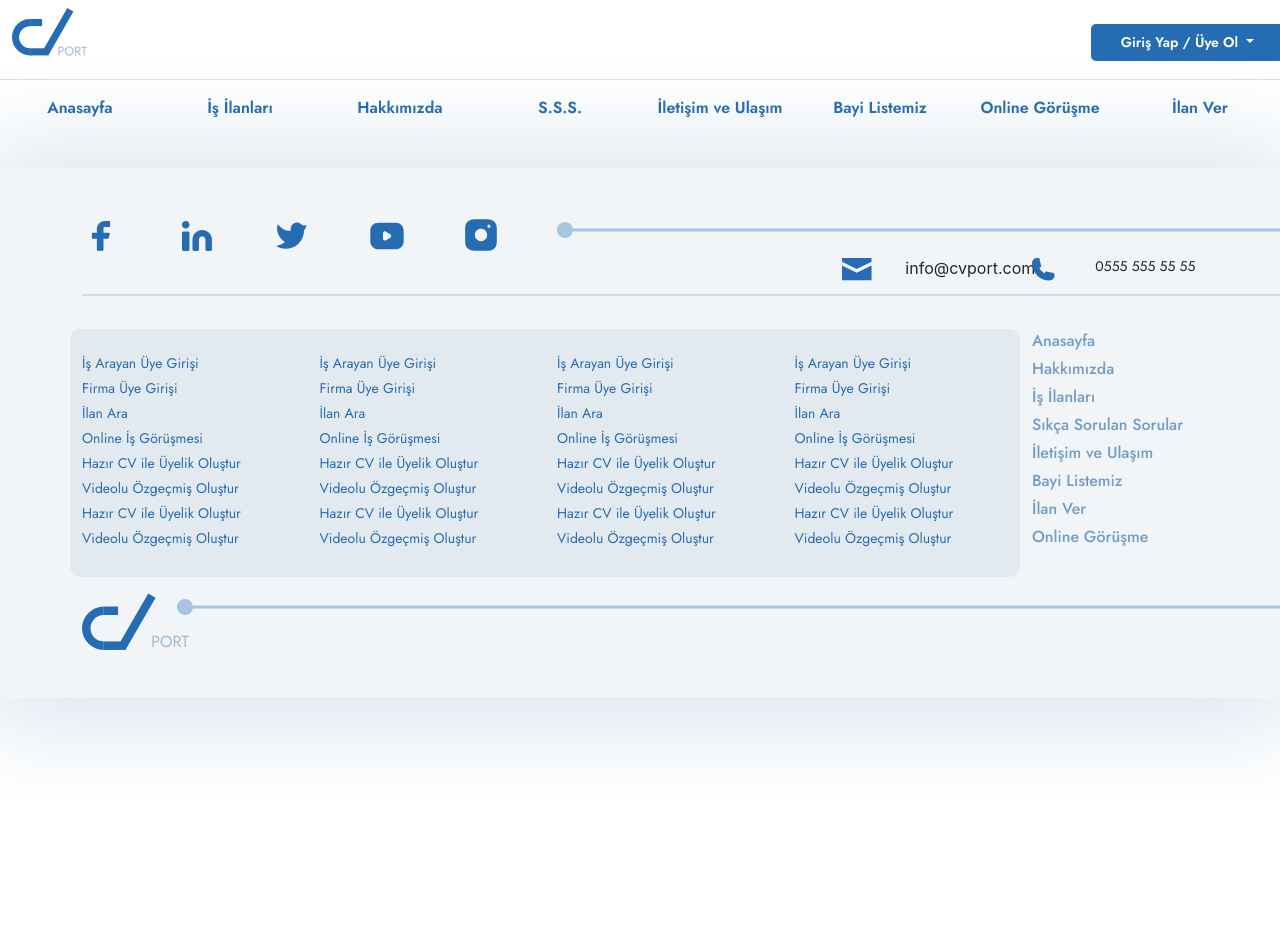
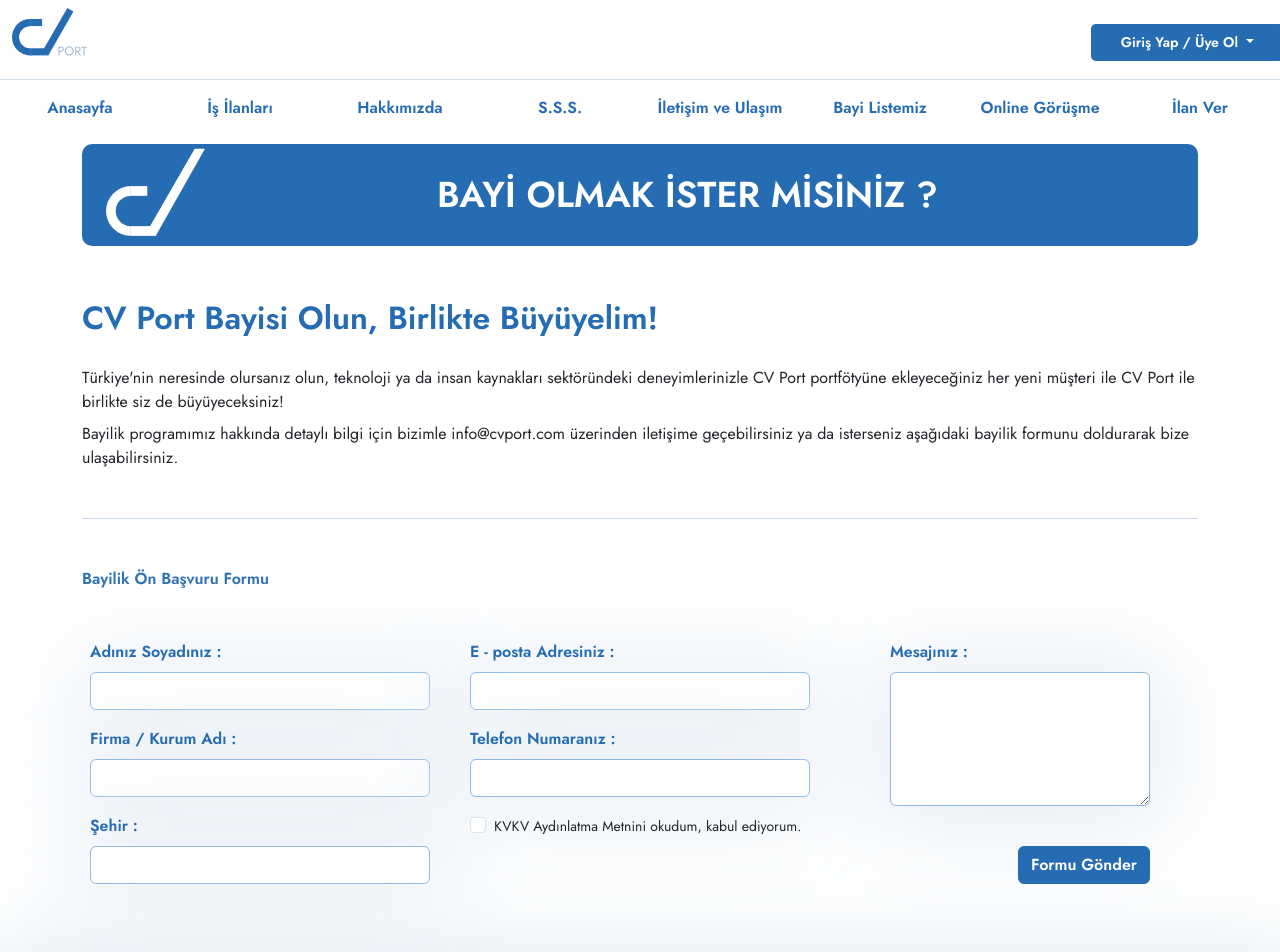
Before and after one commit to aysellunlu/cv-port, a React (Create React App) app in the folder cv-port/: page /be-dealer in a window 1280 px wide. Shown: the top 952 px of the page. Before the commit the page ends 800 px from the top, so only its background shows below. Built offline with nearby package versions, Linux system fonts and the light colour scheme.

Commit message:
BeDealer - create js and css files

```diff
--- a/cv-port/src/App.css
+++ b/cv-port/src/App.css
@@ -26,3 +26,8 @@
   box-shadow: 0px 4px 100px 20px rgba(25, 73, 121, 0.46);
   border-radius: 10px;
 }
+.form-check-label{
+  font-size: 14px;
+  font-family: "Jost", sans-serif;
+  font-weight: 400;
+}
--- a/cv-port/src/App.js
+++ b/cv-port/src/App.js
@@ -6,6 +6,7 @@
 import CompanyLogin from "./Pages/CompanyLogin";
 import UserLogin from "./Pages/UserLogin";
 import { BrowserRouter, Routes, Route } from "react-router-dom";
+import BeDealer from "./Pages/BeDealer";
 
 function App() {
   return (
@@ -17,6 +18,7 @@
           <Route path="/homepage" element={<MainPage />} />
           <Route path="/user-login" element={<UserLogin />} />
           <Route path="/company-login" element={<CompanyLogin />} />
+          <Route path="/be-dealer" element={<BeDealer />} />
         </Routes>
       </BrowserRouter>
       <Footer />
--- a/cv-port/src/Layout/Footer.js
+++ b/cv-port/src/Layout/Footer.js
@@ -55,15 +55,15 @@
               <div className="col-8"></div>
               <div className="col justify-content-end row">
                 <div className="col-4">
-                  <img src={Mail} />
+                  <img src={Mail} width={25}/>
                 </div>
-                <div className="col-8">info@cvport.com</div>
+                <div className="col-lg-8 phone-text">info@cvport.com</div>
               </div>
               <div className="col justify-content-end row">
                 <div className="col-4">
-                  <img src={Phone} />
+                  <img src={Phone} width={25}/>
                 </div>
-                <div className="col-8 phone-text">0555 555 55 55</div>
+                <div className="col-lg-8 phone-text">0555 555 55 55</div>
               </div>
             </div>
           </div>
--- /dev/null
+++ b/cv-port/src/Pages/BeDealer.js
@@ -0,0 +1,107 @@
+import React from "react";
+import { Container, Col, Row, Button, Form } from "react-bootstrap";
+import HeaderLogo from "../img/page-header-logo.svg";
+import "../Styles/BeDealer.css";
+
+function BeDealer() {
+  return (
+    <React.Fragment>
+      <Container>
+        <div className="header-bg mt-4 mb-5">
+          <Row>
+            <Col lg={1}>
+              <div className="px-4">
+                <img src={HeaderLogo} width="100" />
+              </div>
+            </Col>
+            <Col lg={11}>
+              <div className="text-center page-header-text pb-4 pt-4">
+                BAYİ OLMAK İSTER MİSİNİZ ?
+              </div>
+            </Col>
+          </Row>
+        </div>
+      </Container>
+      <Container>
+        <div className="dealer-line">
+          <div className="dealer-header mb-4">
+            CV Port Bayisi Olun, Birlikte Büyüyelim!
+          </div>
+          <div className="dealer-text mb-2">
+            Türkiye'nin neresinde olursanız olun, teknoloji ya da insan
+            kaynakları sektöründeki deneyimlerinizle CV Port portfötyüne
+            ekleyeceğiniz her yeni müşteri ile CV Port ile birlikte siz de
+            büyüyeceksiniz!
+          </div>
+          <div className="dealer-text mb-5">
+            Bayilik programımız hakkında detaylı bilgi için bizimle
+            info@cvport.com üzerinden iletişime geçebilirsiniz ya da isterseniz
+            aşağıdaki bayilik formunu doldurarak bize ulaşabilirsiniz.
+          </div>
+        </div>
+      </Container>
+      <Container>
+        <div className="dealer-header-text mt-5">Bayilik Ön Başvuru Formu</div>
+        <Form>
+          <Row>
+            <Col>
+              <div className="mx-2 mt-5 mb-5">
+                <Form.Group className="mb-3" controlId="formBasicName">
+                  <Form.Label>Adınız Soyadınız :</Form.Label>
+                  <Form.Control type="text" />
+                </Form.Group>
+                <Form.Group className="mb-3" controlId="formBasicCompany">
+                  <Form.Label>Firma / Kurum Adı :</Form.Label>
+                  <Form.Control type="text" />
+                </Form.Group>
+                <Form.Group className="mb-3" controlId="formBasicCity">
+                  <Form.Label>Şehir :</Form.Label>
+                  <Form.Control type="text" />
+                </Form.Group>
+              </div>
+            </Col>
+            <Col>
+              <div className="mx-2 mt-5 mb-5">
+                <Form.Group className="mb-3" controlId="formBasicEmail">
+                  <Form.Label>E - posta Adresiniz :</Form.Label>
+                  <Form.Control type="email" />
+                </Form.Group>
+                <Form.Group className="mb-3" controlId="formBasicPhoneNumber">
+                  <Form.Label>Telefon Numaranız :</Form.Label>
+                  <Form.Control type="text" />
+                </Form.Group>
+                <div className="">
+                  <Form.Check
+                    type="checkbox"
+                    id=""
+                    label="KVKV Aydınlatma Metnini okudum,
+            kabul ediyorum."
+                  />
+                </div>
+              </div>
+            </Col>
+            <Col>
+              <div className="mx-5 mt-5 mb-5">
+                <Form.Group
+                  className="mb-3"
+                  controlId="exampleForm.ControlTextarea1"
+                >
+                  <Form.Label>Mesajınız : </Form.Label>
+                  <Form.Control as="textarea" rows={5} />
+                </Form.Group>
+
+                <div className="d-flex flex-row-reverse">
+                  <Button className="mt-4" type="submit">
+                    Formu Gönder
+                  </Button>
+                </div>
+              </div>
+            </Col>
+          </Row>
+        </Form>
+      </Container>
+    </React.Fragment>
+  );
+}
+
+export default BeDealer;
--- /dev/null
+++ b/cv-port/src/Styles/BeDealer.css
@@ -0,0 +1,19 @@
+.dealer-header{
+    font-size: 32px;
+    color: #256cb2;
+    font-weight: 600 !important;
+    font-family: "Jost", sans-serif;
+}
+.dealer-text{
+    font-weight: 400 !important;
+    font-family: "Jost", sans-serif;
+}
+.dealer-line{
+    border-bottom: 1px solid #CDDBE9;
+}
+.dealer-header-text{
+    font-size: 24spx;
+    color: #256cb2;
+    font-weight: 600 !important;
+    font-family: "Jost", sans-serif;
+}
--- a/cv-port/src/Styles/MainPage.css
+++ b/cv-port/src/Styles/MainPage.css
@@ -97,6 +97,8 @@
   border: #8eb9e4 1px solid !important;
   font-family: "Jost", sans-serif !important;
   font-weight: 600;
+  box-shadow: 0px 4px 100px 20px #E7EEF5;
+
 }
 
 .form-select {
```
Also changed, not shown: cv-port/src/img/dealerline.svg (added), 1 other file (tests, documents, lock files or other folders).
